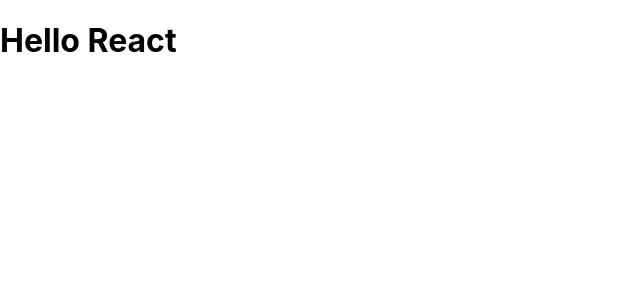
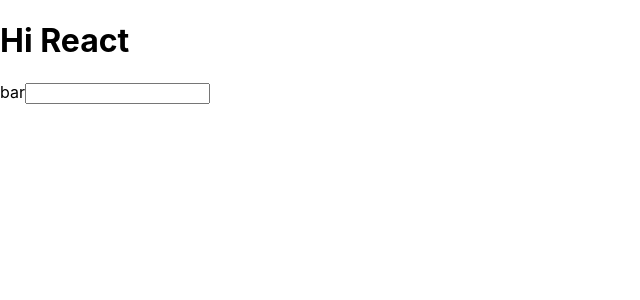
Before and after one commit to Tim-kazu/react_test, a React (Create React App) app in the folder react_test/: page / in a window 1280 px wide. Shown: the top 300 px of the page, without its empty margins (0-640 px from the left). Built offline with nearby package versions, Linux system fonts and the light colour scheme.

Commit message:
Fix: syntax

```diff
--- a/react_test/src/App.js
+++ b/react_test/src/App.js
@@ -1,10 +1,13 @@
 import React, { Component } from 'react';
 class App extends Component {
   render() {
+    const greeting = 'Hi';
     return (
-      <div>
-            <h1>Hello React</h1>
-      </div>
+      <React.Fragment>
+        <h1 className="foo">{greeting} React</h1>
+        <label htmlFor="bar">bar</label>
+        <input type="text" onChange={() => {console.log('I Clicked')}}/>
+      </React.Fragment>
     );
   }
 }
```
